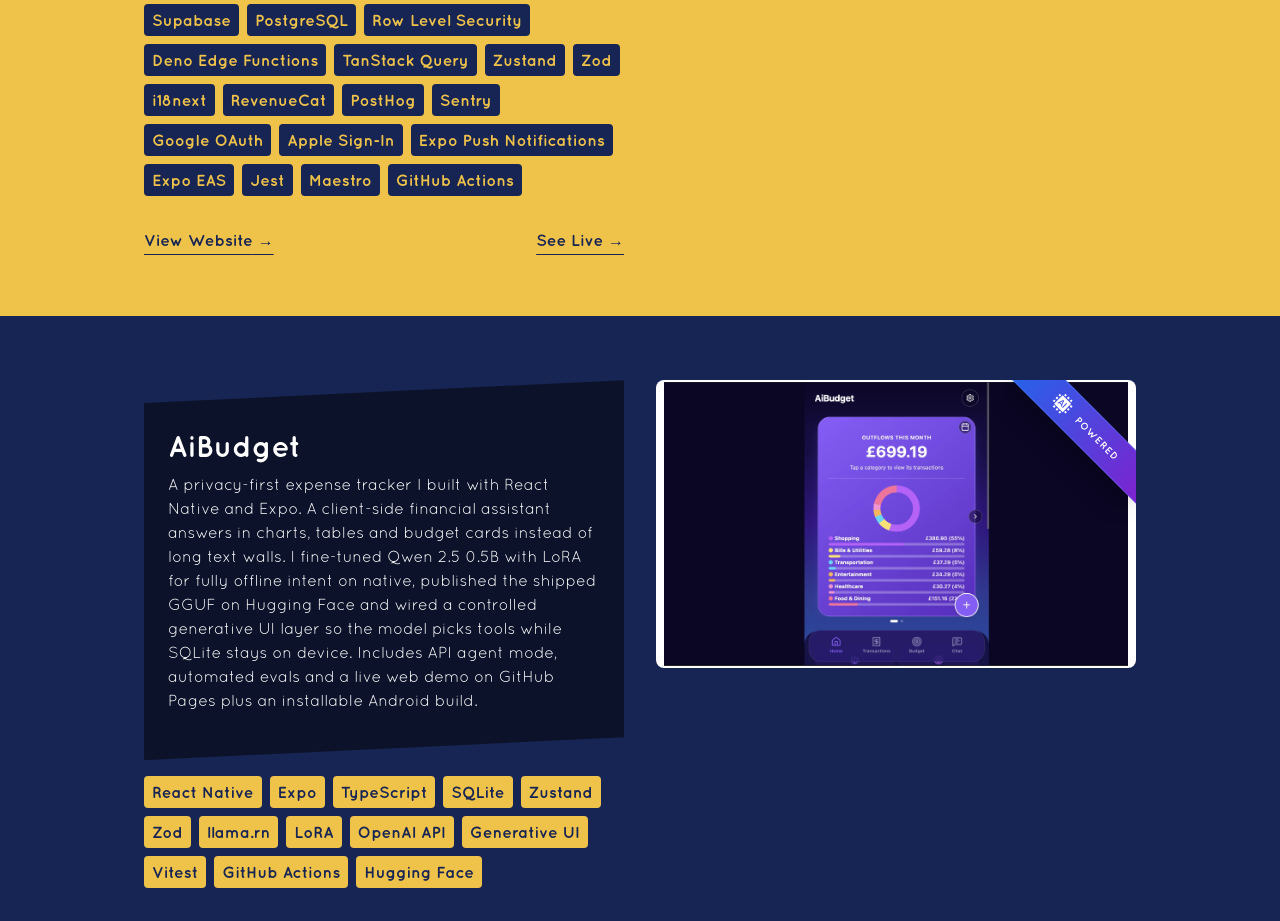
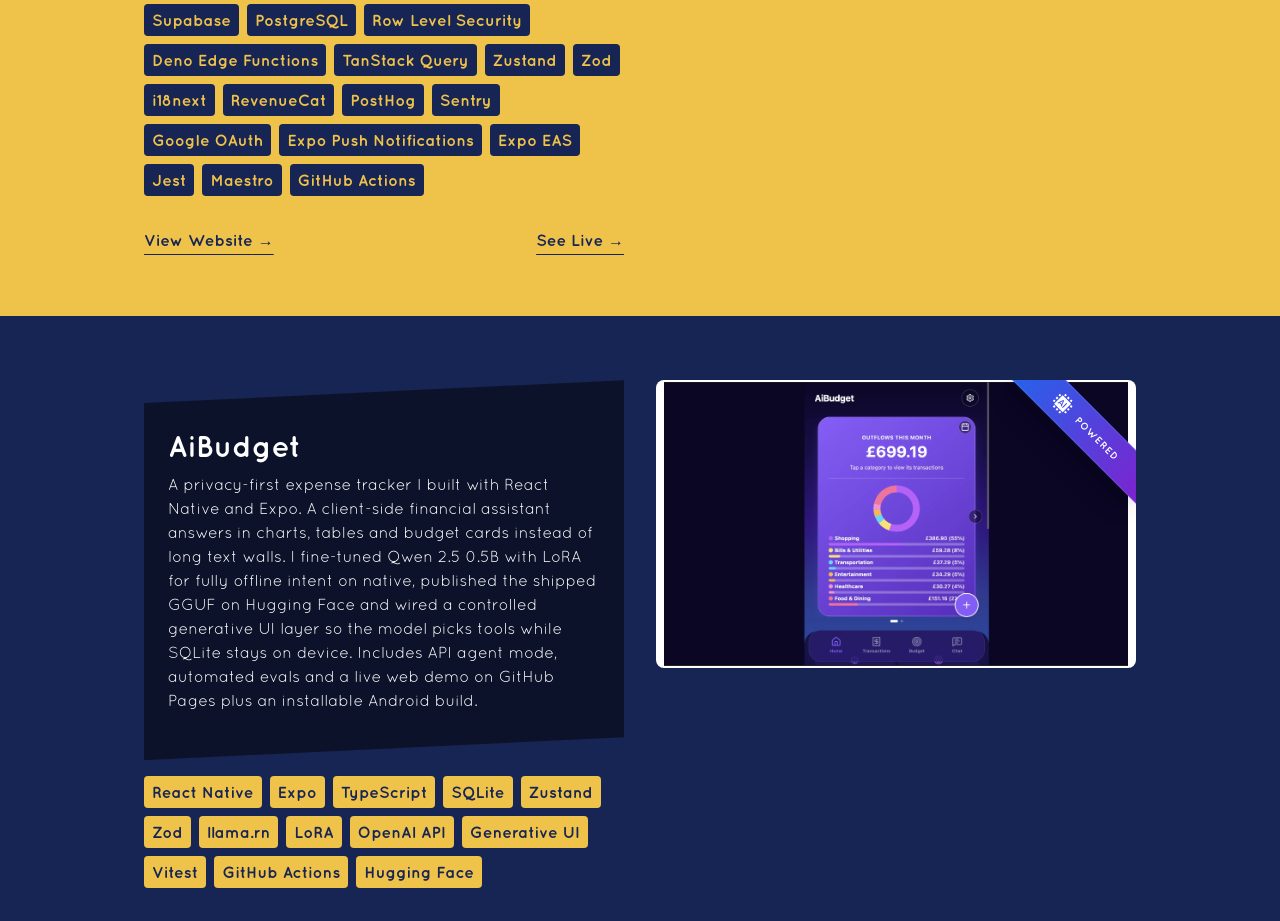
Before and after one commit to paologhidoni/portfolio, a React (Vite) app: page / in a window 1280 px wide. Shown: the part 1200-2121 px from the top of the page. Built offline with nearby package versions, Linux system fonts and the light colour scheme.

Commit message:
Remove Apple Sign-In from ProntoExpat tech list.

```diff
--- a/src/data/projects.ts
+++ b/src/data/projects.ts
@@ -45,7 +45,6 @@
       "PostHog",
       "Sentry",
       "Google OAuth",
-      "Apple Sign-In",
       "Expo Push Notifications",
       "Expo EAS",
       "Jest",
```
